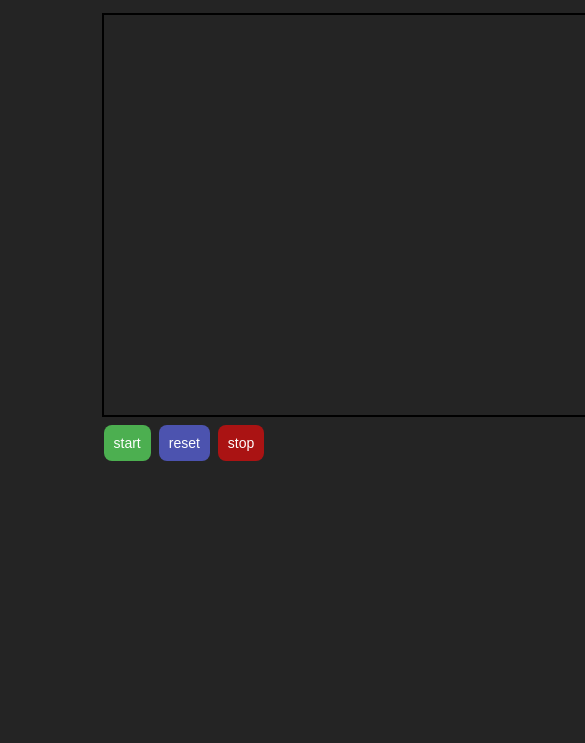
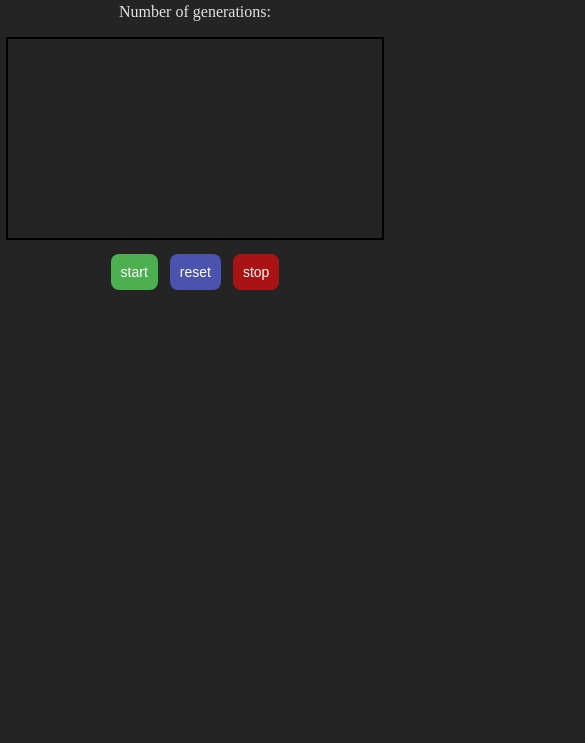
Before and after one commit to EteimZ/The-game-of-life, a website built with Vite: page index.html in a window 390 px wide. Shown: the part 101-844 px from the top of the page, 585 px wide, since content can reach past the window. Built offline with nearby package versions, Linux system fonts and the light colour scheme.

Commit message:
Fixing responsiveness

```diff
--- a/index.html
+++ b/index.html
@@ -14,10 +14,12 @@
       <canvas id="canvas" width="750" height="400" style="border:2px solid black;">
           Your browser does not support the HTML5 canvas tag.
       </canvas>
-      <button id="start">start</button>
-      <button id="reset">reset</button>
-      <button id="stop">stop</button>
+      <div style="display: flex; margin-top: 10px;">
+        <button id="start" style="margin-right: 10px;">start</button>
+        <button id="reset" style="margin-right: 10px;">reset</button>
+        <button id="stop">stop</button>
+      </div>
     </div>
-    <script type="module" src="/main.js"></script>
+    <script type="module" src="./src/main.js"></script>
   </body>
 </html>
--- a/package.json
+++ b/package.json
@@ -5,6 +5,7 @@
   "type": "module",
   "scripts": {
     "dev": "vite",
+    "host": "vite --host",
     "build": "vite build",
     "preview": "vite preview"
   },
--- a/game.js
+++ b/src/game.js
@@ -81,7 +81,6 @@ export class GameWorld extends EventTarget{
     constructor(canvasId){
 
         super();
-
 
         /**
          * Canvas element used as the game world
@@ -200,6 +199,7 @@ export class GameWorld extends EventTarget{
 
                 let centerIndex = this.gridToIndex(x, y);
 
+                // The rules of game of life
                 if (numAlive == 2){
                     // Do nothing
                     this.gameObjects[centerIndex].nextAlive = this.gameObjects[centerIndex].alive;
@@ -238,15 +238,17 @@ export class GameWorld extends EventTarget{
             this.gameObjects[i].draw();
         }
 
+        // increment generation
         this.nGenerations += 1;
 
+        // dispatch current generation
         this.dispatchEvent(new CustomEvent("gen", {detail: this.nGenerations}));
 
+        // request new animation frame
         setTimeout( () => {
             if (this.animation) {
                 this.animation = window.requestAnimationFrame(() => this.gameLoop());
             }
         }, 500);
     }
-
 }
--- a/main.js
+++ b/src/main.js
@@ -2,6 +2,7 @@ import { GameWorld } from "./game";
 
 // Client code
 window.onload = () => {
+    // Create new instance of the GameWorld class
     const game = new GameWorld("canvas");
 
     const startBtn = document.getElementById("start");
--- a/style.css
+++ b/style.css
@@ -4,9 +4,17 @@
 }
 
 .center {
-  margin: auto;
-  width: 50%;
+  display: flex;
+  flex-direction: column;
+  align-items: center;
 }
+
+canvas {
+  width: 100%;
+  max-width: 750px;
+  height: auto;
+}
+
 
 button {
   border: none;
```
Also changed, not shown: README.MD, javascript.svg (deleted).
